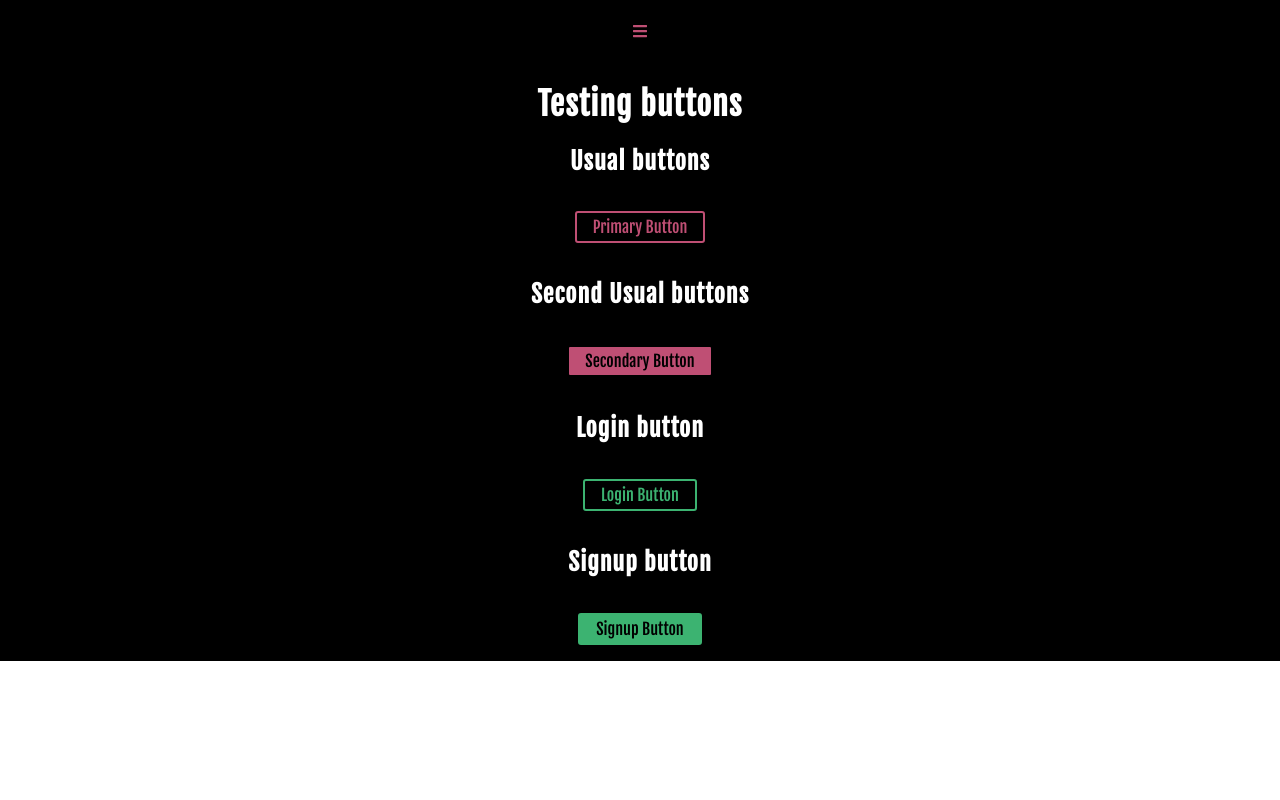
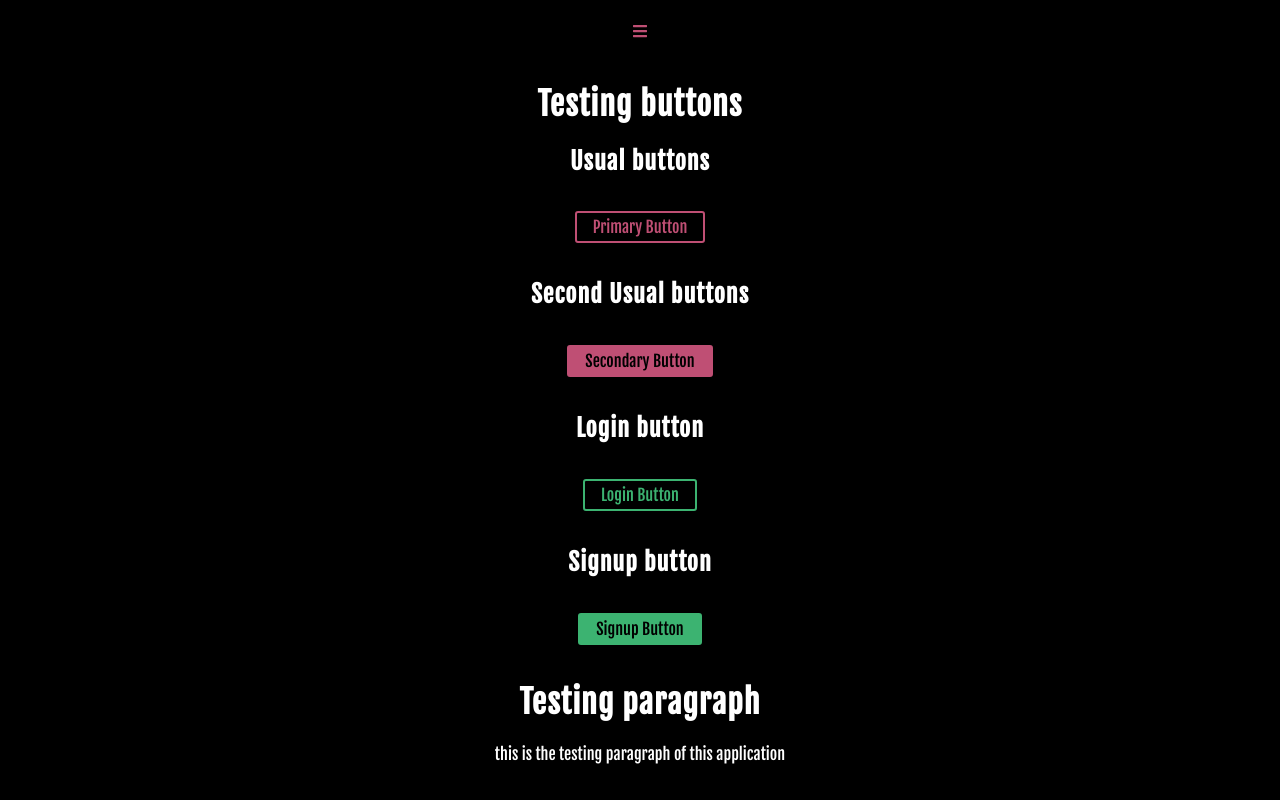
Before and after one commit to Heshan-kavi/dotnet-api-react-app, a React (Create React App) app: page / in a window 1280 px wide. Shown: the part 383-1183 px from the top of the page. Before the commit the page ends 1044 px from the top, so only its background shows below. Built offline with nearby package versions, Linux system fonts and the light colour scheme.

Commit message:
added common paragraph styles according to themes

```diff
--- a/src/App.js
+++ b/src/App.js
@@ -1,7 +1,7 @@
 import './App.css';
 import React, { useState } from "react";
 import TopNavigation from './Shared/Components/TopNavigation';
-import { H1, H2 } from './Shared/Components/TextContent';
+import { H1, H2, P } from './Shared/Components/TextContent';
 import {PrimaryButton, SecondaryButton, LoginButton, SignupButton} from './Shared/Components/Buttons';
 import SideNavigation from './Shared/Components/SideNavigation';
 import theme from './Shared/Components/Theme';
@@ -54,6 +54,12 @@ function App() {
           Signup button
         </H2>
         <SignupButton >Signup Button</SignupButton>
+        <H1>
+          Testing paragraph
+        </H1>
+        <P>
+          this is the testing paragraph of this application
+        </P>
       </Background>
     </ThemeProvider>
   );
--- a/src/Shared/Components/BackGround.js
+++ b/src/Shared/Components/BackGround.js
@@ -4,6 +4,7 @@ const Background = styled.div`
     text-align: center;
     margin-block-start: 0px;
     padding-top: 20px;
+    padding-bottom: 20px;
     background-color: ${({ theme }) => theme.color.background};
 `;
 
--- a/src/Shared/Components/Buttons.js
+++ b/src/Shared/Components/Buttons.js
@@ -1,35 +1,30 @@
 import { styled } from "styled-components";
 
 export const PrimaryButton = styled.button`
-    color: #BF4F74;
+    color: ${({ theme }) => theme.colors.primary};
     font-size: 1em;
     font-family: Fjalla One;
     margin: 1em;
     padding: 0.25em 1em;
-    border: 2px solid #BF4F74;
+    border: 2px solid ${({ theme }) => theme.colors.primary};
     border-radius: 3px;
     background: ${({ theme }) => theme.color.background};
 `;
 
-export const SecondaryButton = styled.button`
+export const SecondaryButton = styled(PrimaryButton)`
     color: ${({ theme }) => theme.color.background};
-    font-size: 1em;
-    font-family: Fjalla One;
-    margin: 1em;
-    padding: 0.25em 1em;
-    border: 2px solid ${({ theme }) => theme.color.background};
-    border-radius: 3px;
-    background: #BF4F74;
+    border: 2px solid ${({ theme }) => theme.colors.primary};
+    background: ${({ theme }) => theme.colors.primary};
 `;
 
 export const LoginButton = styled(PrimaryButton)`
-    color: mediumseagreen;
-    border: 2px solid mediumseagreen;
+    color: ${({ theme }) => theme.colors.success};
+    border: 2px solid ${({ theme }) => theme.colors.success};
     background: ${({ theme }) => theme.color.background};
 `;
 
 export const SignupButton = styled(PrimaryButton)`
     color: ${({ theme }) => theme.color.background};
-    border: 2px solid mediumseagreen;
-    background: mediumseagreen;
+    border: 2px solid ${({ theme }) => theme.colors.success};
+    background: ${({ theme }) => theme.colors.success};
 `;
--- a/src/Shared/Components/SideNavigation.js
+++ b/src/Shared/Components/SideNavigation.js
@@ -15,7 +15,7 @@ const Li = styled.li`
     color: ${({ theme }) => theme.color.fontcolor};
     &:hover{
         background-color: ${({ theme }) => theme.color.background};
-        color: #BF4F74;
+        color: ${({ theme }) => theme.colors.primary};;
     }
 `;
 
@@ -27,12 +27,12 @@ const CloseLi = styled.li`
     color: ${({ theme }) => theme.color.fontcolor};
     background-color: ${({ theme }) => theme.color.background};
     &:hover{
-        color: #BF4F74;
+        color: ${({ theme }) => theme.colors.primary};;
     }
 `;
 
 const Nav = styled.nav`
-    background-color: #BF4F74;
+    background-color: ${({ theme }) => theme.colors.primary};;
     width: 250px;
     height: 100vh;
     display: flex;
--- a/src/Shared/Components/TextContent.js
+++ b/src/Shared/Components/TextContent.js
@@ -2,11 +2,16 @@ import { styled } from "styled-components";
 
 
 export const H1 = styled.h1`
-    letter-spacing: 1px;
+    letter-spacing: ${({ theme }) => theme.letterSpacing.common};;
     color: ${({ theme }) => theme.color.fontcolor}
 `;
 
 export const H2 = styled.h2`
-    letter-spacing: 1px;
+    letter-spacing: ${({ theme }) => theme.letterSpacing.common};;
     color: ${({ theme }) => theme.color.fontcolor}
 `;
+
+export const P = styled.p`
+    font-size: ${({ theme }) => theme.fontSize.md};
+    color: ${({ theme }) => theme.color.fontcolor}
+`;
--- a/src/Shared/Components/Theme.js
+++ b/src/Shared/Components/Theme.js
@@ -21,10 +21,10 @@ const lightTheme = {
 
   const defaultTheme = {
     fontSize: {
-      xs: "12px",
-      sm: "14px",
-      md: "16px",
-      lg: "18px",
+      xs: "14px",
+      sm: "16px",
+      md: "18x",
+      lg: "20px",
     },
     borderRadius: {
       small: "5px",
@@ -32,6 +32,14 @@ const lightTheme = {
       large: "15px",
       circle: "50%",
     },
+    letterSpacing: {
+      common: "1px",
+    },
+    colors: {
+      primary: "#BF4F74",
+      success: "mediumseagreen",
+      danger: "red"
+    }
   };
   const theme = {
     dark: {
--- a/src/Shared/Components/TopNavigation.js
+++ b/src/Shared/Components/TopNavigation.js
@@ -10,17 +10,17 @@ export const AnchorTag = styled.a`
     font-size: 17px;
     &:hover,
     &:focus {
-        color: #BF4F74;
-        background-color: white;
+        color: ${({ theme }) => theme.colors.primary};
+        background-color: ${({ theme }) => theme.color.background};
     }
     &:active {
-        color: #BF4F74;
-        background-color: white;
+        color: ${({ theme }) => theme.colors.primary};
+        background-color: ${({ theme }) => theme.color.background};
     }
 `;
 
 export const TopNavigationBar = styled.div`
-    background-color: #BF4F74;
+    background-color: ${({ theme }) => theme.colors.primary};
     overflow: hidden;
 `;
 
```
